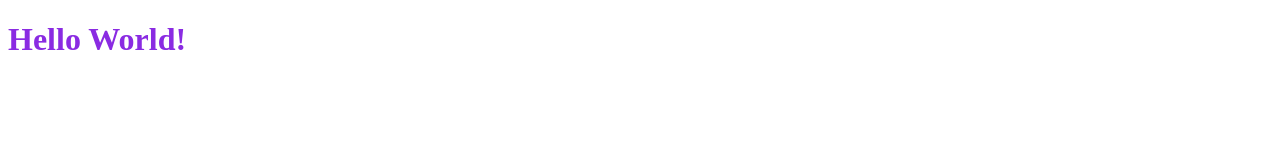
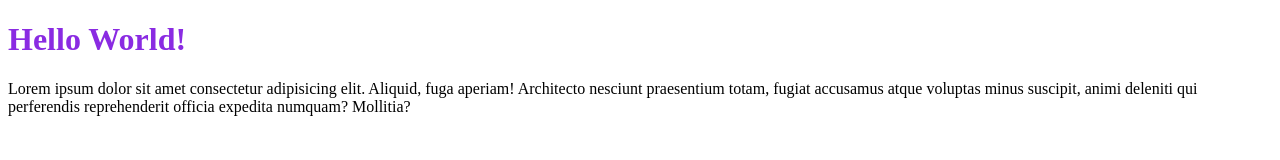
Before and after one commit to Sajithkrishnan3/Sample, a plain HTML site: page index.html in a window 1280 px wide. Drawn offline with Linux system fonts and the light colour scheme.

Commit message:
Feature added

```diff
--- a/index.html
+++ b/index.html
@@ -7,5 +7,10 @@
 </head>
 <body>
   <h1 style="color: blueviolet;">Hello World!</h1>
+
+  <p>Lorem ipsum dolor sit amet consectetur adipisicing elit.
+     Aliquid, fuga aperiam! Architecto nesciunt praesentium totam,
+      fugiat accusamus atque voluptas minus suscipit, animi deleniti qui
+      perferendis reprehenderit officia expedita numquam? Mollitia?</p>
 </body>
 </html>
```
Also changed, not shown: 1 other file.
